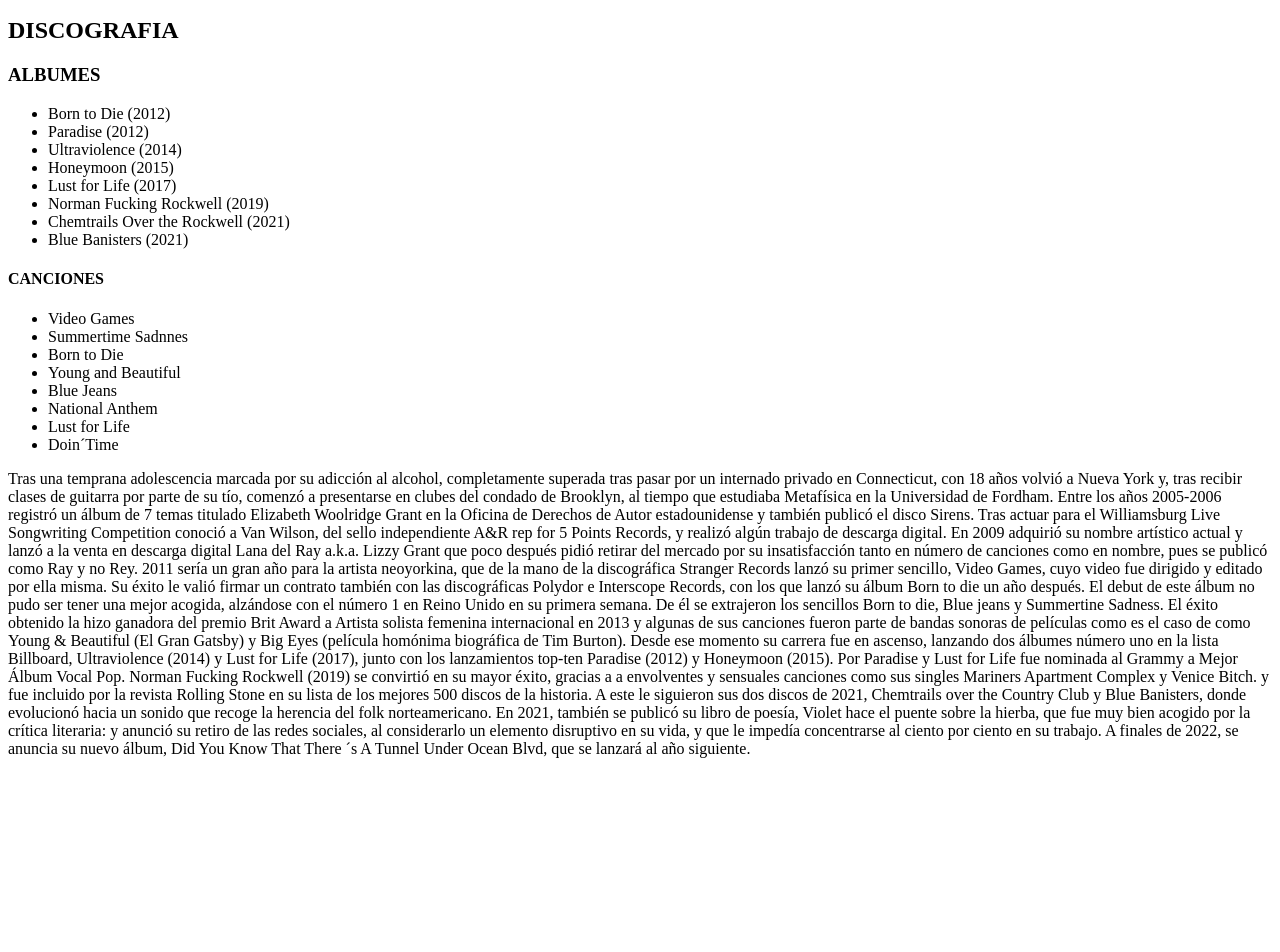
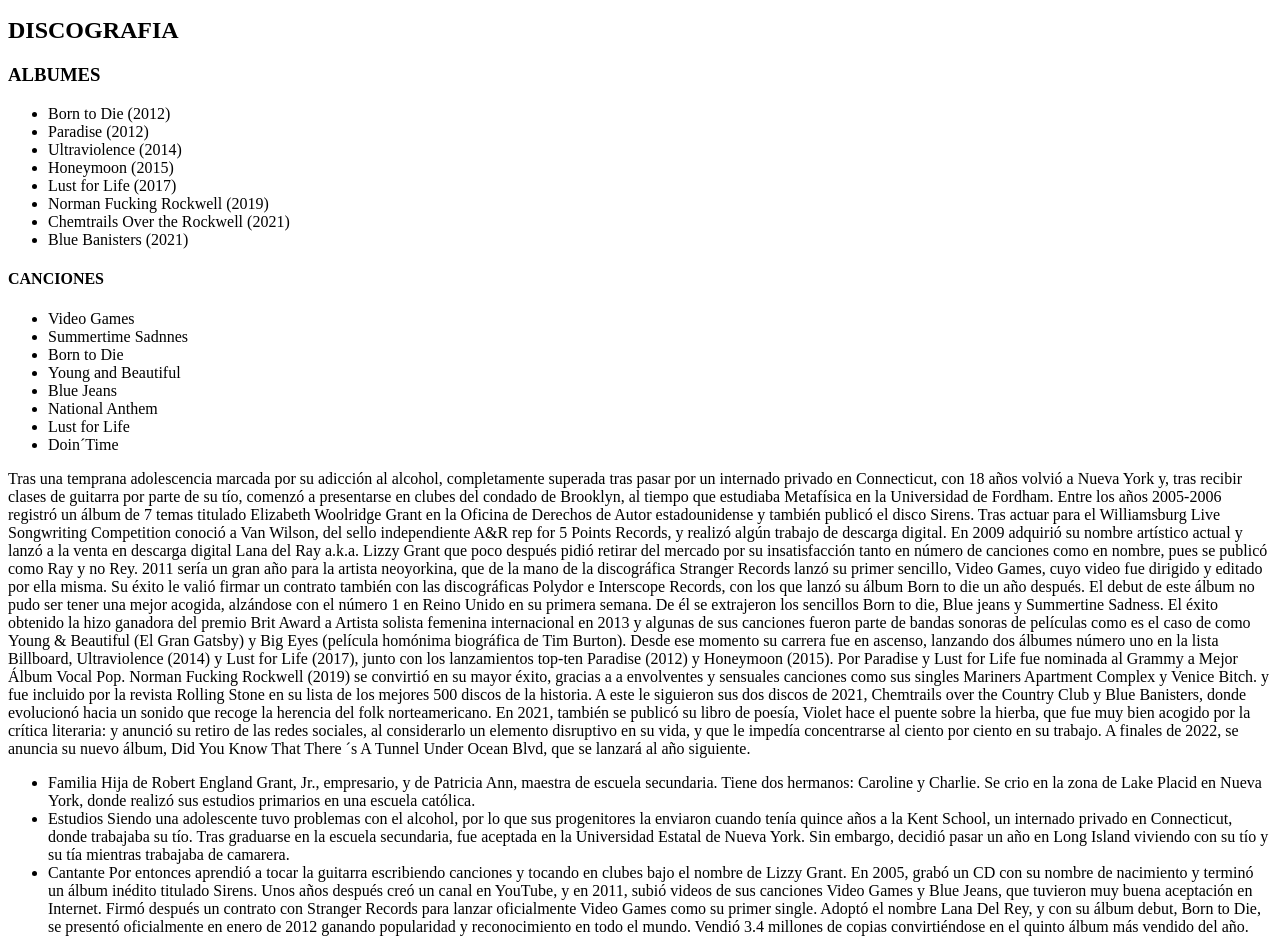
Before and after one commit to Keniesita/SANLANITA, a plain HTML site: page index.html in a window 1280 px wide. Shown: the part 105-1057 px from the top of the page. Before the commit the page ends 879 px from the top, so only its background shows below. Drawn offline with Linux system fonts and the light colour scheme.

Commit message:
Update index.html

```diff
--- a/index.html
+++ b/index.html
@@ -48,7 +48,18 @@
 En 2021, también se publicó su libro de poesía, Violet hace el puente sobre la hierba, que fue muy bien acogido por la crítica literaria: y anunció su retiro de las redes sociales, al considerarlo un elemento disruptivo en su vida, y que le impedía concentrarse al ciento por ciento en su trabajo.
 
 A finales de 2022, se anuncia su nuevo álbum, Did You Know That There ´s A Tunnel Under Ocean Blvd, que se lanzará al año siguiente.</p>
-
+<ul>
+<li>Familia
+Hija de Robert England Grant, Jr., empresario, y de Patricia Ann, maestra de escuela secundaria. Tiene dos hermanos: Caroline  y Charlie.
+Se crio en la zona de Lake Placid en Nueva York, donde realizó sus estudios primarios en una escuela católica.</li>
+  <li>Estudios
+Siendo una adolescente tuvo problemas con el alcohol, por lo que sus progenitores la enviaron cuando tenía quince años a la Kent School, un internado privado en Connecticut, donde trabajaba su tío.
+Tras graduarse en la escuela secundaria, fue aceptada en la Universidad Estatal de Nueva York. Sin embargo, decidió pasar un año en Long Island viviendo con su tío y su tía mientras trabajaba de camarera.</li>
+<li>Cantante
+Por entonces aprendió a tocar la guitarra escribiendo canciones y tocando en clubes bajo el nombre de Lizzy Grant.
+En 2005, grabó un CD con su nombre de nacimiento y terminó un álbum inédito titulado Sirens. Unos años después creó un canal en YouTube, y en 2011, subió videos de sus canciones Video Games y Blue Jeans, que tuvieron muy buena aceptación en Internet. Firmó después un contrato con Stranger Records para lanzar oficialmente Video Games como su primer single.
+Adoptó el nombre Lana Del Rey, y con su álbum debut, Born to Die, se presentó oficialmente en enero de 2012 ganando popularidad y reconocimiento en todo el mundo. Vendió 3.4 millones de copias convirtiéndose en el quinto álbum más vendido del año.</li>
+</ul>
 
 
 
```
